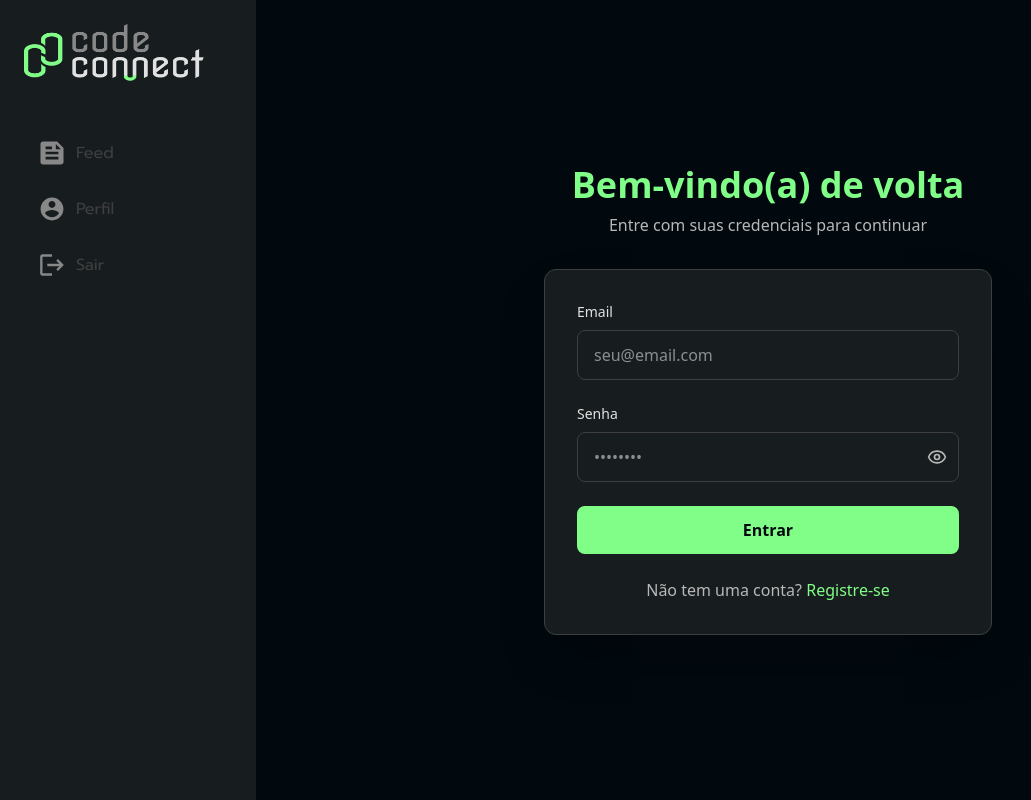
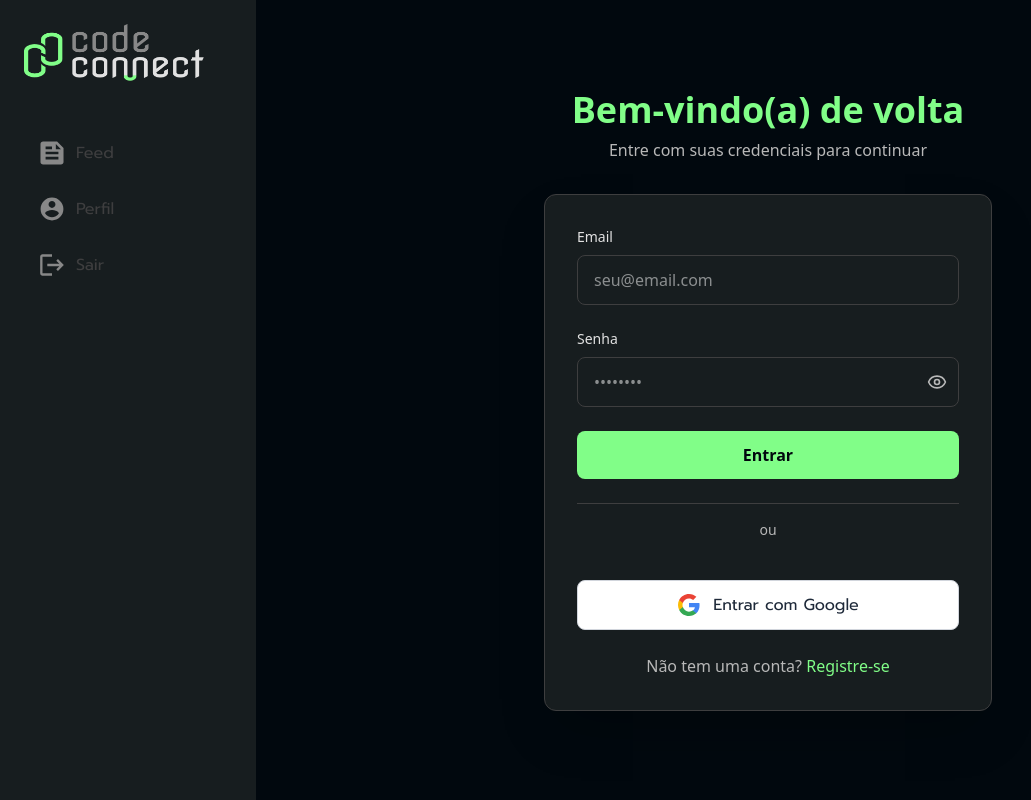
Before and after one commit to brennoluan/react-code-connect, a React (Vite) app: page /login in a window 1280 px wide. Shown: the whole page, without its empty margins (0-1031 px from the left). Built offline with nearby package versions, Linux system fonts and the light colour scheme; no server answers.

Commit message:
Enhance LoginPage with error handling and integrate GoogleLoginButton for authentication

```diff
--- a/src/pages/LoginPage.tsx
+++ b/src/pages/LoginPage.tsx
@@ -1,8 +1,19 @@
+import { GoogleLoginButton } from "../features/auth/components/GoogleLoginButton";
+import { LoginForm } from "../features/auth/components/LoginForm";
 import { Link } from "react-router";
-import { LoginForm } from "../features/auth/components/LoginForm";
+import { useSearchParams } from "react-router";
 
 export function LoginPage() {
+  const [searchParams] = useSearchParams();
+  const error = searchParams.get("error");
+
   return (
+    <div>
+      {error && (
+        <div className="bg-red-500/10 border border-red-500 text-red-500 px-4 py-3 rounded mb-4">
+          {error}
+        </div>
+      )}
       <div className="min-h-screen flex items-center justify-center bg-graphite px-4">
         <div className="w-full max-w-md">
           {/* Header */}
@@ -18,6 +29,14 @@ export function LoginPage() {
           {/* Login Card */}
           <div className="bg-dark-gray rounded-xl p-8 shadow-2xl border border-gray">
             <LoginForm />
+            <div className="flex items-center gap-4 my-6">
+              <div className="flex-1 border-t border-gray">
+                <span className="flex items-center justify-center text-medium-gray text-sm my-4">
+                  ou
+                </span>
+              </div>
+            </div>
+            <GoogleLoginButton />
 
             {/* Register Link */}
             <div className="mt-6 text-center">
@@ -34,5 +53,6 @@ export function LoginPage() {
           </div>
         </div>
       </div>
+    </div>
   );
 }
```
Lines whose indentation alone changed are shown as unchanged.
